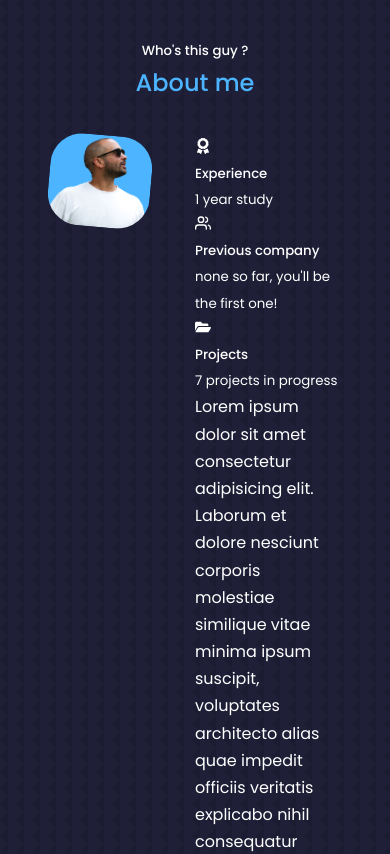
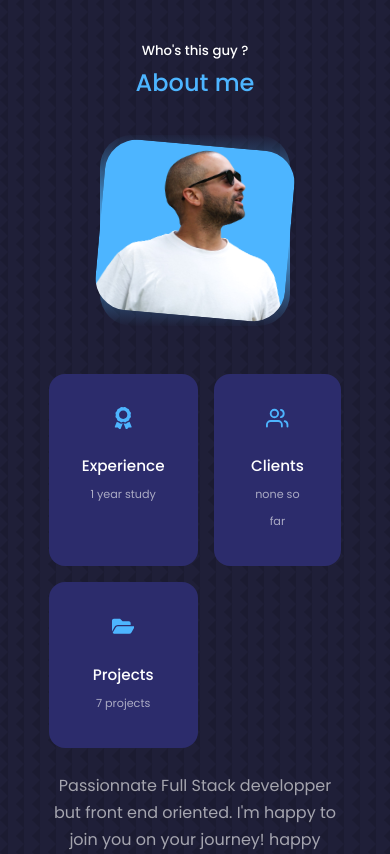
Before and after one commit to HugoLOPEZ64/Portfolio, a React (Create React App) app: page / in a window 390 px wide. Shown: the part 900-1754 px from the top of the page. Built offline with nearby package versions, Linux system fonts and the light colour scheme.

Commit message:
add style on about section and media queries

```diff
--- a/src/components/about/About.jsx
+++ b/src/components/about/About.jsx
@@ -12,42 +12,43 @@ const About = () => {
       <h2>About me</h2>
 
       <div className="container about__container">
-        <div className="about_me">
+        <div className="about__me">
           <div className="about__me-image">
-
-            <img src={ME} alt="Yep, that's me" />
+            <img src={ME} alt="that's me" />
           </div>
         </div>
 
-        <div className="about_content">
-          <div className="about_cards">
+        <div className="about__content">
+          <div className="about__cards">
             <article className='about__card'>
-              <FaAward className ='about__icon'/>
+              <FaAward className='about__icon'/>
               <h5>Experience</h5>
               <small>1 year study</small>
             </article>
 
             <article className='about__card'>
-              <FiUsers className ='about__icon'/>
-              <h5>Previous company</h5>
-              <small>none so far, you'll be the first one!</small>
+              <FiUsers className='about__icon'/>
+              <h5>Clients</h5>
+              <small>none so far</small>
             </article>
 
             <article className='about__card'>
-              <FaFolderOpen className ='about__icon'/>
+              <FaFolderOpen className='about__icon'/>
               <h5>Projects</h5>
-              <small>7 projects in progress</small>
+              <small>7 projects</small>
             </article>
+            </div>
 
             <p>
-              Lorem ipsum dolor sit amet consectetur adipisicing elit. Laborum et dolore nesciunt corporis molestiae similique vitae minima ipsum suscipit, voluptates architecto alias quae impedit officiis veritatis explicabo nihil consequatur iusto!
+              Passionnate Full Stack developper but front end oriented. I'm happy to join you on your journey!
+              happy Lorem ipsum, dolor sit amet consectetur adipisicing elit. Asperiores magnam molestiae et obcaecati perspiciatis, similique excepturi facilis minima magni porro fuga repudiandae sequi itaque accusantium fugit ea iure ab voluptatum!
             </p>
 
             <a href="#contact" className='btn btn-primary'>Let's talk</a>
 
           </div>
         </div>
-      </div>
+
     </section>
   )
 }
--- a/src/components/about/about.css
+++ b/src/components/about/about.css
@@ -9,7 +9,7 @@
     aspect-ratio: 1/1;
     border-radius: 2rem;
     background: linear-gradient(
-        45deg,
+        1deg,
         transparent,
         var(--color-primary),
         transparent
@@ -30,6 +30,81 @@
 }
 
 .about__cards {
+
+    grid-template-columns: repeat(3, 1fr);
+    gap: 1.5rem;
     display: grid;
-    grid-template-columns: repeat(3, 1fr);
+
 }
+
+.about__card {
+    background: var(--color-bg-variant);
+    border: 1px solid transparent;
+    border-radius: 1rem;
+    padding: 2rem;
+    text-align: center;
+    transition: var(--transition);
+}
+
+.about__card:hover {
+    background: transparent;
+    border-color: var(--color-primary-variant);
+    cursor: default;
+    }
+
+.about__icon {
+    color: var(--color-primary);
+    font-size: 1.4rem;
+    margin-bottom: 1rem;
+}
+
+.about__card h5 {
+    font-size: 0.95rem;
+}
+
+.about__card small {
+    font-size: 0.7rem;
+    color: var(--color-light);
+}
+
+.about__content p {
+    margin: 2rem 0 2.6rem;
+    color: var(--color-light);
+}
+
+@media screen and (max-width: 1024px) {
+    .about__container {
+        grid-template-columns: 1fr;
+        gap: 0;
+    }
+
+    .about__me {
+        width: 50%;
+        margin: 2rem auto 4rem;
+    }
+
+    .about__content p {
+        margin: 1rem 0 1.5;
+    }
+}
+
+@media screen and (max-width: 600px) {
+    .about__me {
+        width: 65%;
+        margin: 0 auto 3rem;
+
+    }
+
+    .about__cards {
+        grid-template-columns: 1fr 1fr;
+        gap: 1rem;
+    }
+
+    .about__content {
+        text-align: center;
+    }
+
+    .about__content p {
+        margin: 1.5rem 0;
+    }
+}
```
